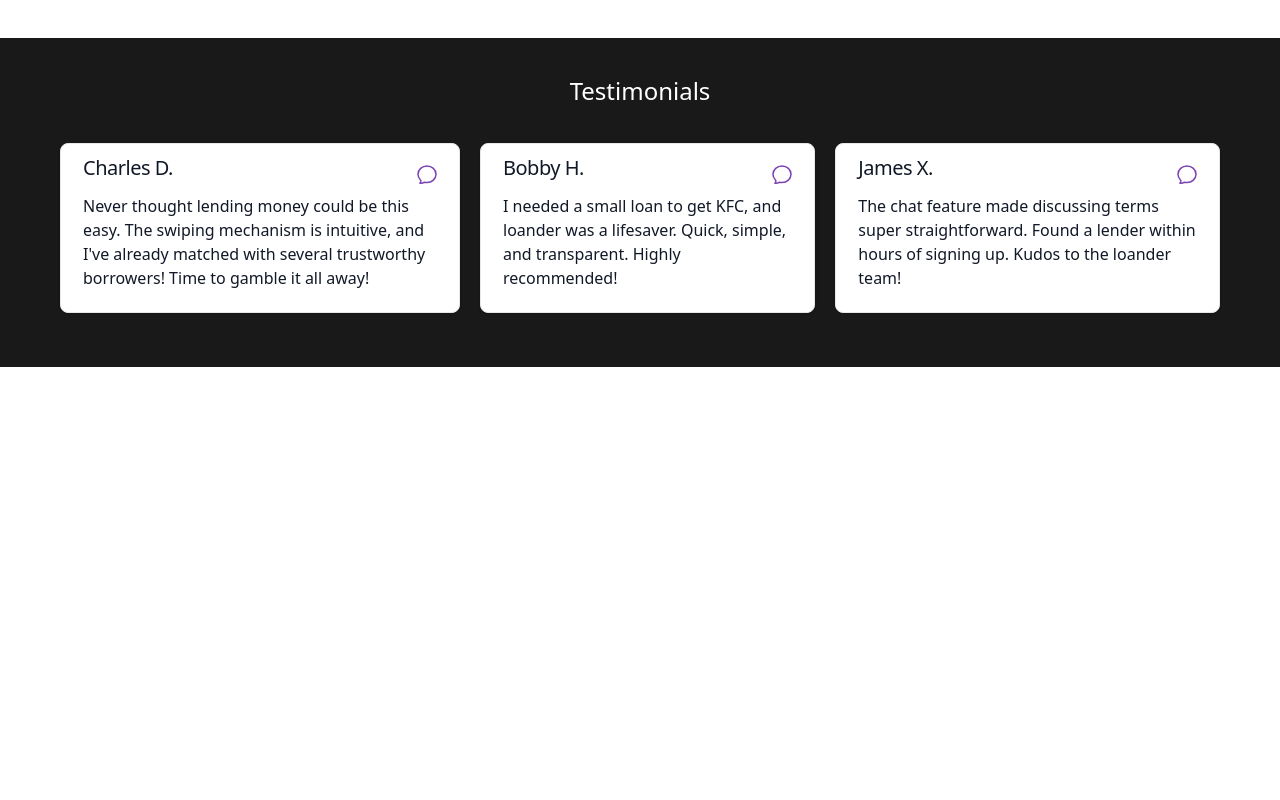
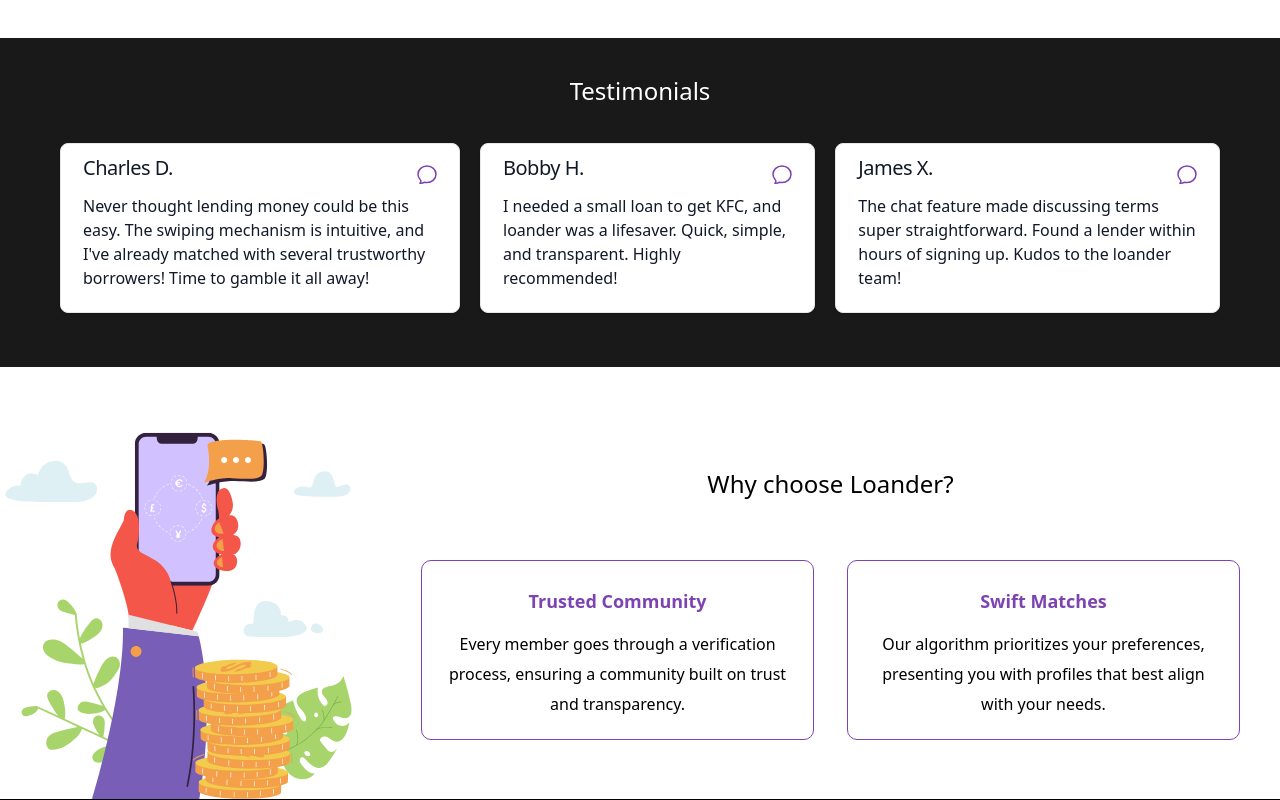
Before and after one commit to konfucius1/loander, a React (Vite) app in the folder client/: page / in a window 1280 px wide. Shown: the part 1683-2483 px from the top of the page. Before the commit the page ends 2050 px from the top, so only its background shows below. Built offline with nearby package versions, Linux system fonts and the light colour scheme.

Commit message:
add: why choose loander

```diff
--- /dev/null
+++ b/client/src/components/home/whychooseloander.tsx
@@ -0,0 +1,81 @@
+import React from 'react';
+import '../../App.css';
+
+const cardContents = [
+  {
+    title: 'Trusted Community',
+    text: 'Every member goes through a verification process, ensuring a community built on trust and transparency.',
+  },
+  {
+    title: 'Swift Matches',
+    text: 'Our algorithm prioritizes your preferences, presenting you with profiles that best align with your needs.',
+  },
+];
+
+export default function Why() {
+  return (
+    <div
+      className="flex justify-center items-start"
+      style={{ marginTop: '40px' }}
+    >
+      <div
+        style={{
+          width: '22.5625rem',
+          height: '24.5rem',
+          flexShrink: 0,
+          marginRight: '20px',
+        }}
+      >
+        <img alt="Loander Logo" className="" src="Phone_and_coin.svg" />
+      </div>
+      <div className="flex-grow">
+        <h1 className="section-title mt-16 mb-16 text-center">
+          Why choose Loander?
+        </h1>
+
+        <div className="flex justify-between px-10">
+          {cardContents.map((card, index) => (
+            <div
+              key={index}
+              className="card"
+              style={{
+                borderRadius: '0.625rem',
+                border: '1px solid #7C43B1',
+                background: '#FFF',
+                padding: '20px',
+                width: '48%',
+              }}
+            >
+              <h2
+                className="text-gray-900 mb-2"
+                style={{
+                  color: '#7C43B1',
+                  textAlign: 'center',
+                  fontSize: '1.125rem',
+                  fontStyle: 'normal',
+                  fontWeight: 600,
+                  lineHeight: '2.5rem',
+                }}
+              >
+                {card.title}
+              </h2>
+              <p
+                className="text-gray-900"
+                style={{
+                  color: '#000',
+                  textAlign: 'center',
+                  fontSize: '1rem',
+                  fontStyle: 'normal',
+                  fontWeight: 400,
+                  lineHeight: '1.875rem',
+                }}
+              >
+                {card.text}
+              </p>
+            </div>
+          ))}
+        </div>
+      </div>
+    </div>
+  );
+}
--- a/client/src/pages/Home.tsx
+++ b/client/src/pages/Home.tsx
@@ -2,6 +2,7 @@ import Hero from '@/components/home/hero'; // Import your Hero component
 import Intro from '@/components/home/intro';
 import How from '@/components/home/howitworks';
 import Testimonials from '@/components/home/testimonials';
+import Why from '@/components/home/whychooseloander';
 import '../App.css';
 
 export function Home() {
@@ -15,10 +16,12 @@ export function Home() {
         <h1 className="section-title mt-20">How Loander works</h1>
       </div>
       <How /> {/* How it works component */}
-      <div className="testimonial-section pt-10 pb-1">
+      <div className="max-w-full testimonial-section pt-10 pb-1">
         <h1 className="section-title text-white">Testimonials</h1>
         <Testimonials />
       </div>
+      <Why />
+      <div className="line"></div> {/* Black line */}
     </div>
   );
 }
```
Also changed, not shown: client/public/Phone_and_coin.svg (added).
